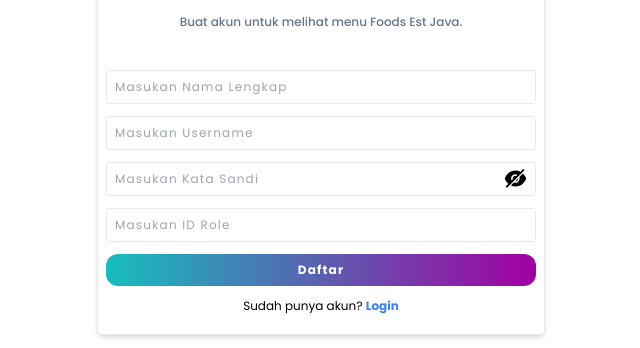
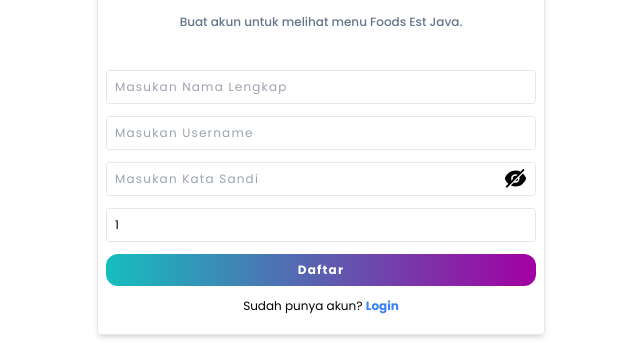
Before and after one commit to msfrzl1/food_est_java, a React (Vite) app: page /register in a window 1280 px wide. Shown: the part 270-618 px from the top of the page, without its empty margins (319-959 px from the left). Built offline with nearby package versions, Linux system fonts and the light colour scheme; a web font is replaced by a local one.

Commit message:
added function handle register with api register

```diff
--- a/src/components/Fragments/FormRegister.jsx
+++ b/src/components/Fragments/FormRegister.jsx
@@ -3,12 +3,33 @@ import { Link } from 'react-router-dom';
 import { AiFillEye, AiFillEyeInvisible } from 'react-icons/ai';
 import FormInput from '../Elements/FormInput';
 import Button from '../Elements/Button';
+import useAuth from '../Hooks/useAuth';
 
 export default function FormRegister() {
    const [showPassword, setShowPassword] = useState(false);
+   const { auth } = useAuth();
 
    const handleShowPassword = () => {
       setShowPassword(!showPassword);
+   };
+
+   const handleRegister = async (e) => {
+      e.preventDefault();
+      const userData = {
+         name: e.target.name.value,
+         username: e.target.username.value,
+         password: e.target.password.value,
+         roleId: 1,
+      };
+
+      const res = await auth('register', userData);
+      if (res.status === 200) {
+         setTimeout(() => {
+            console.log(res.data.message);
+         }, 2000);
+      } else {
+         console.log(res.response.data.message);
+      }
    };
 
    return (
@@ -18,6 +39,7 @@ export default function FormRegister() {
                <h1 className='font-briem font-black text-4xl'>Foods Est Java</h1>
                <p className='font-medium mt-2 text-slate-500'>Buat akun untuk melihat menu Foods Est Java.</p>
             </div>
+            <form onSubmit={handleRegister}>
                <div className='flex flex-col gap-3 tracking-widest'>
                   <FormInput name={'name'} placeholder={'Masukan Nama Lengkap'} />
 
@@ -30,13 +52,14 @@ export default function FormRegister() {
                      </button>
                   </div>
 
-               <FormInput type={'number'} name={'roleId'} placeholder={'Masukan ID Role'} />
+                  <FormInput type={'number'} name={'roleId'} defaultValue={1} />
 
                   <Button
                      className='bg-gradient-to-r from-[#15bebe] to-[#a200a2] hover:from-[#a200a2] hover:to-[#15bebe] text-white mb-3'
                      value={'Daftar'}
                   />
                </div>
+            </form>
             <p className='text-center'>
                Sudah punya akun?{' '}
                <Link to='/login' className='text-blue-500 font-bold hover:underline transition duration-300 ease-in-out'>
```
Lines whose indentation alone changed are shown as unchanged.
